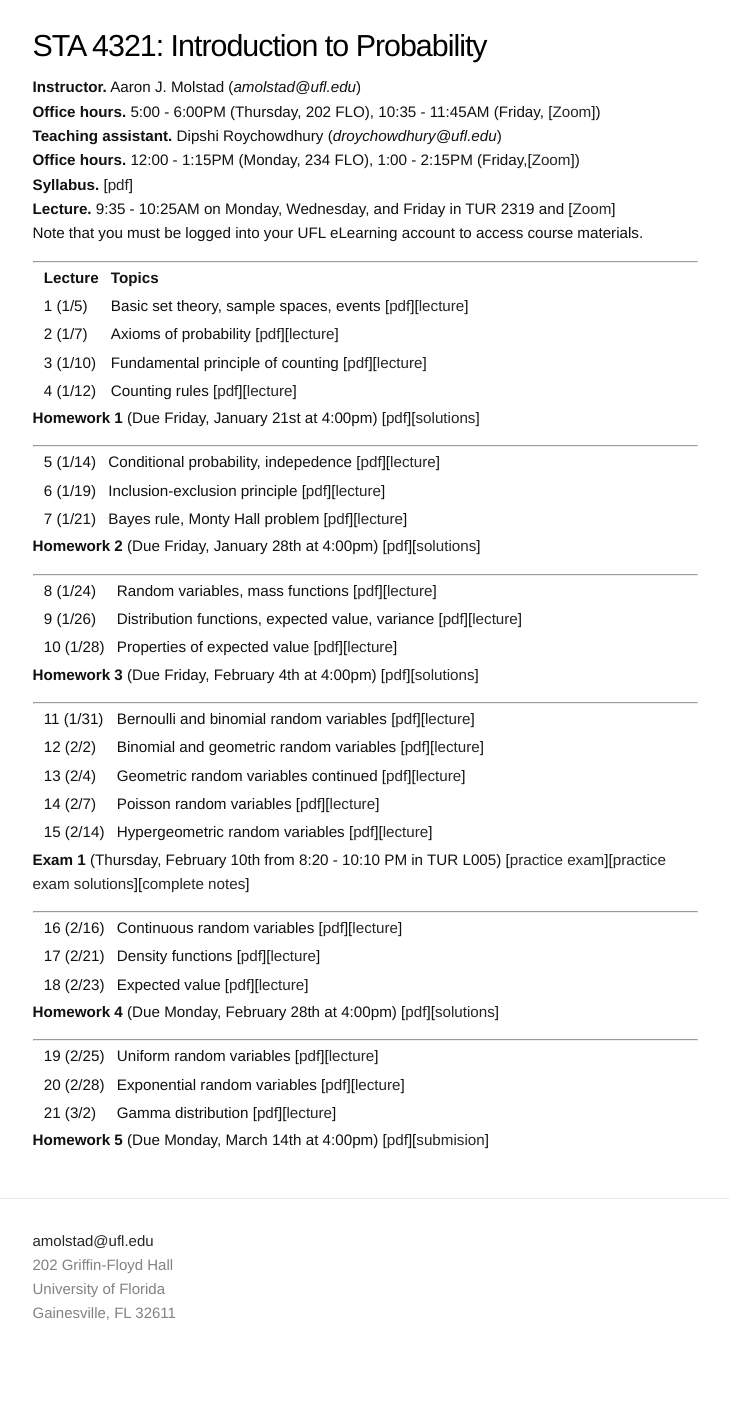
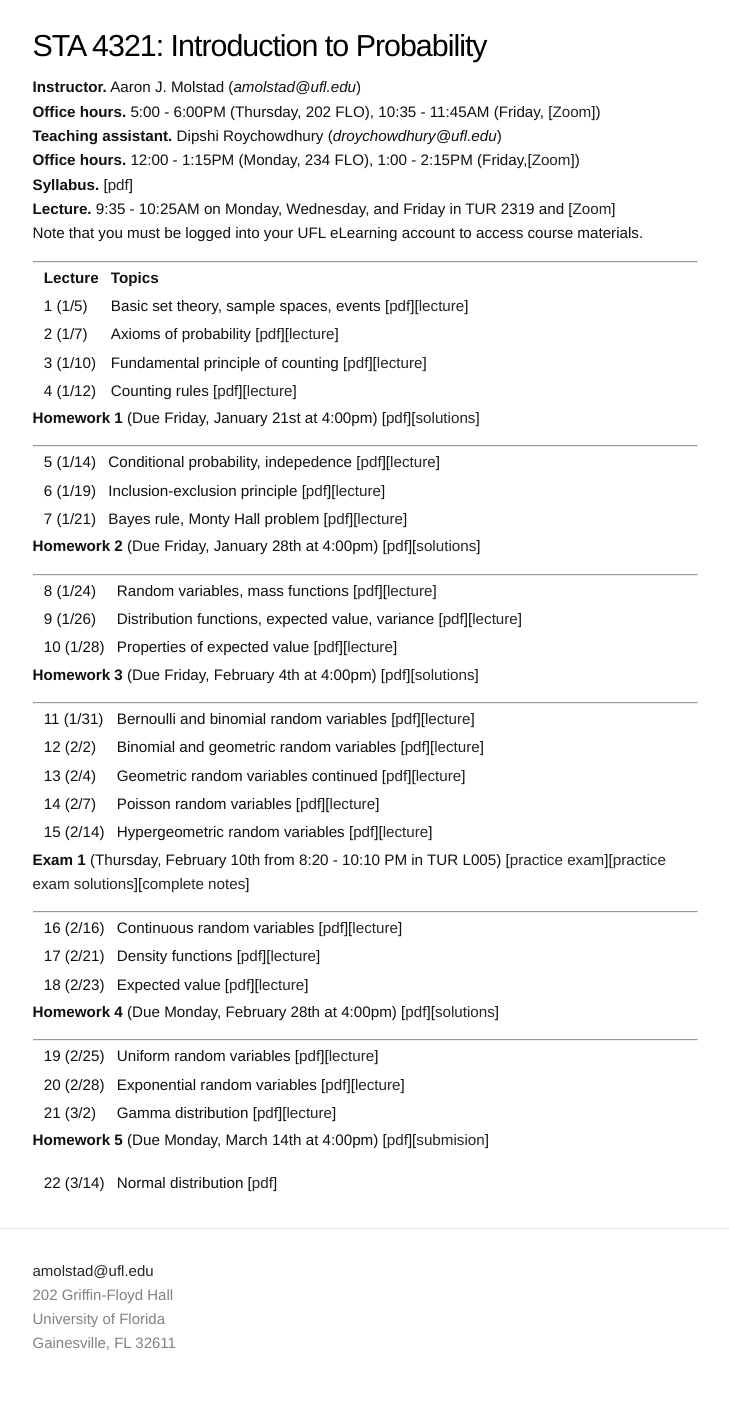
Before and after one commit to ajmolstad/ajmolstad.github.io, a Jekyll site: the page built from S22_STA4321.md, in a window 1280 px wide. Shown: the whole page, without its empty margins (275-1004 px from the left). Built offline with Jekyll 4.4.1, drawn with Linux system fonts in a browser that asks for light colours; before the commit the page ends 1385 px from its top, so only the background shows below that.

Commit message:
Update S22_STA4321.md

```diff
--- a/S22_STA4321.md
+++ b/S22_STA4321.md
@@ -68,7 +68,10 @@ Note that you must be logged into your UFL eLearning account to access course ma
 
 || 19 (2/25) || Uniform random variables [[pdf](https://ufl.instructure.com/files/66927464/download?download_frd=1)][[lecture](https://ufl.instructure.com/courses/452037/files?preview=66954954)] ||
 || 20 (2/28) || Exponential random variables [[pdf](https://ufl.instructure.com/files/66990159/download?download_frd=1)][[lecture](https://ufl.instructure.com/courses/452037/files?preview=66990164)] ||
-|| 21 (3/2) || Gamma distribution [[pdf](https://ufl.instructure.com/files/67046495/download?download_frd=1)][[lecture](https://ufl.instructure.com/courses/452037/files?preview=67079992)] ||
+|| 21 (3/2) || Gamma distribution [[pdf](https://ufl.instructure.com/files/67425324/download?download_frd=1)][[lecture](https://ufl.instructure.com/courses/452037/files?preview=67079992)] ||
 
 
 **Homework 5** (Due Monday, March 14th at 4:00pm) [[pdf](https://ufl.instructure.com/files/66990574/download?download_frd=1)][[submision](https://ufl.instructure.com/courses/452037/assignments/5141813)]
+
+
+|| 22 (3/14) || Normal distribution [[pdf](https://ufl.instructure.com/files/67425309/download?download_frd=1)]||
```
